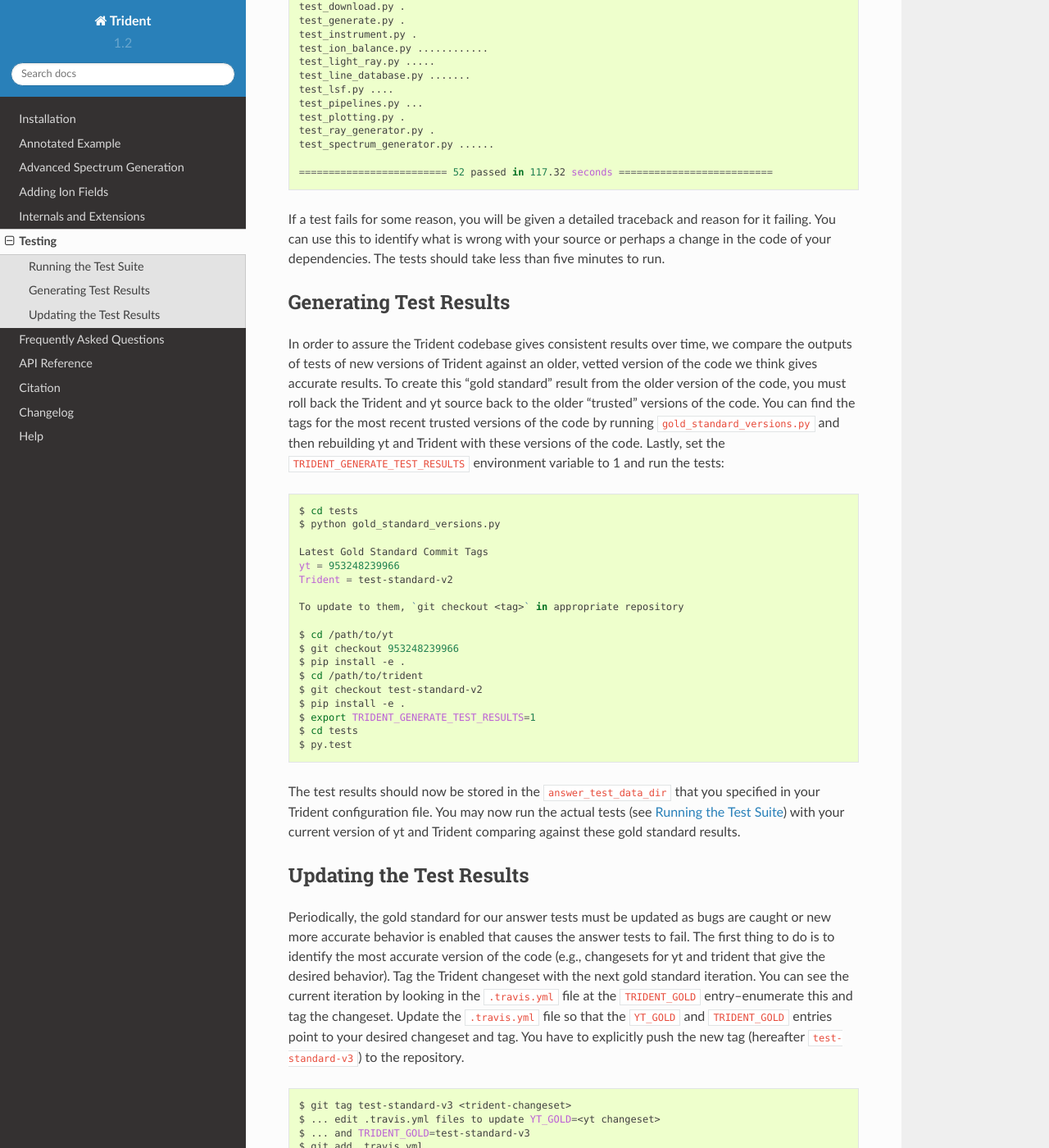
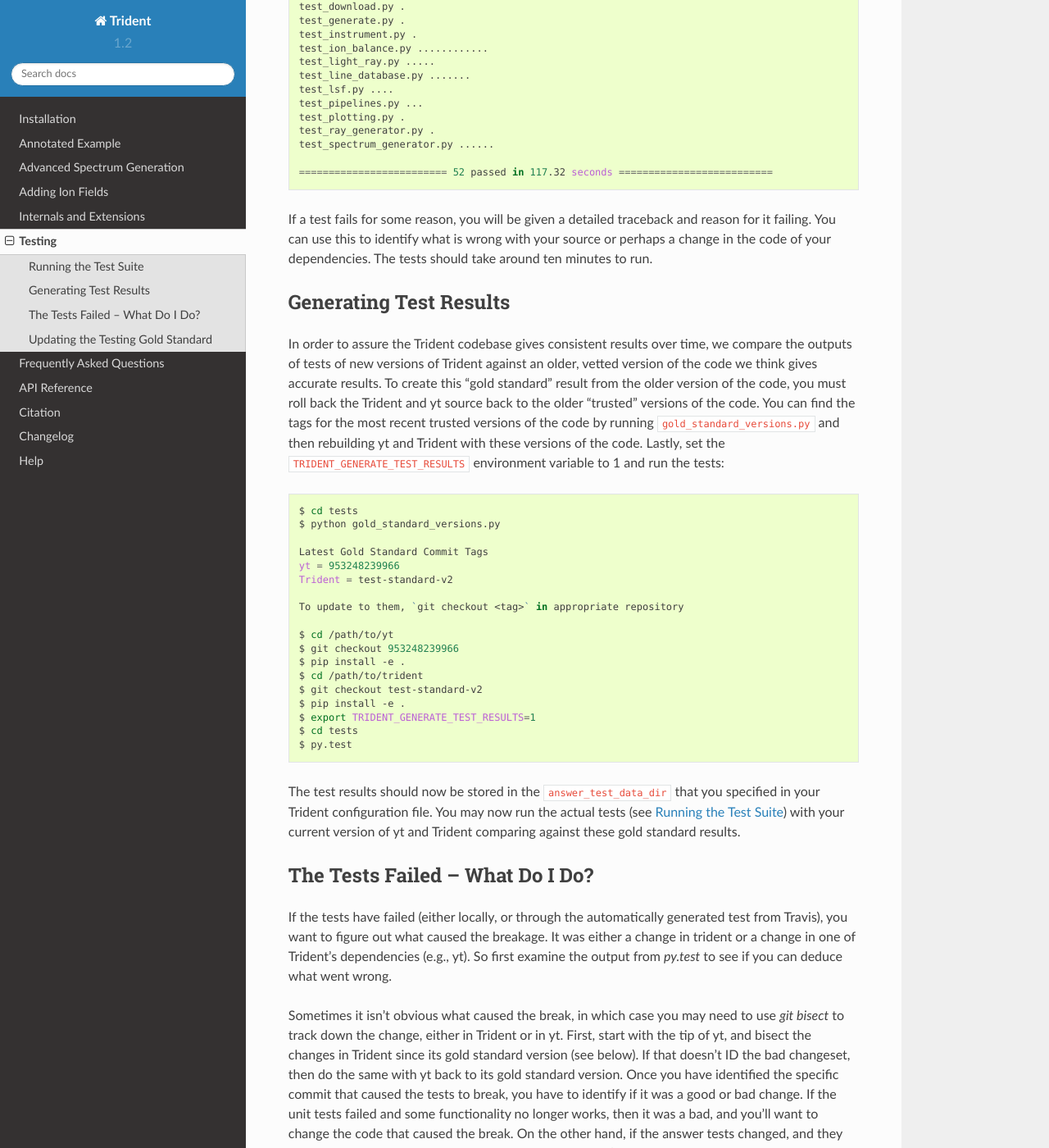
Before and after one commit to trident-project/trident, a Sphinx documentation site: the page built from doc/source/testing.rst, in a window 1280 px wide and 1400 px high, scrolled down 1334 px. Shown: the whole window at 82% size. Built offline with Sphinx 7.4.7 and the Read the Docs theme 2.0.0, drawn with Linux system fonts in a browser that asks for light colours; formulas are drawn with MathJax 3; some of the changed text lies outside the part shown.

Commit message:
Updating the testing documentation.

```diff
--- a/doc/source/testing.rst
+++ b/doc/source/testing.rst
@@ -86,7 +86,7 @@ directory.
 If a test fails for some reason, you will be given a detailed traceback and
 reason for it failing.  You can use this to identify what is wrong with your
 source or perhaps a change in the code of your dependencies.  The tests should
-take less than five minutes to run.
+take around ten minutes to run.
 
 .. _generating-answer-tests:
 
@@ -129,10 +129,33 @@ you specified in your Trident configuration file. You may now run the actual
 tests (see :ref:`running-the-tests`) with your current version of yt and
 Trident comparing against these gold standard results.
 
+.. _tests-broken:
+
+The Tests Failed -- What Do I Do?
+---------------------------------
+
+If the tests have failed (either locally, or through the automatically generated
+test from Travis), you want to figure out what caused the breakage.  It was
+either a change in trident or a change in one of Trident's dependencies
+(e.g., yt).  So first examine the output from `py.test` to see if you can
+deduce what went wrong.
+
+Sometimes it isn't obvious what caused the break,
+in which case you may need to use `git bisect` to track down the change, either
+in Trident or in yt.  First, start with the tip of yt, and bisect the
+changes in Trident since its gold standard version (see below).  If that doesn't
+ID the bad changeset, then do the same with yt back to its gold standard
+version.  Once you have identified the specific commit that caused
+the tests to break, you have to identify if it was a good or bad change.
+If the unit tests failed and some functionality no longer works, then it was a
+bad, and you'll want to change the code that caused the break.  On the other
+hand, if the answer tests changed, and they did so because of an improvement to
+the code, then you'll simply want to go about :ref:`running-the-tests`.
+
 .. _updating-the-test-results:
 
-Updating the Test Results
---------------------------
+Updating the Testing Gold Standard
+----------------------------------
 
 Periodically, the gold standard for our answer tests must be updated as bugs
 are caught or new more accurate behavior is enabled that causes the answer
```
